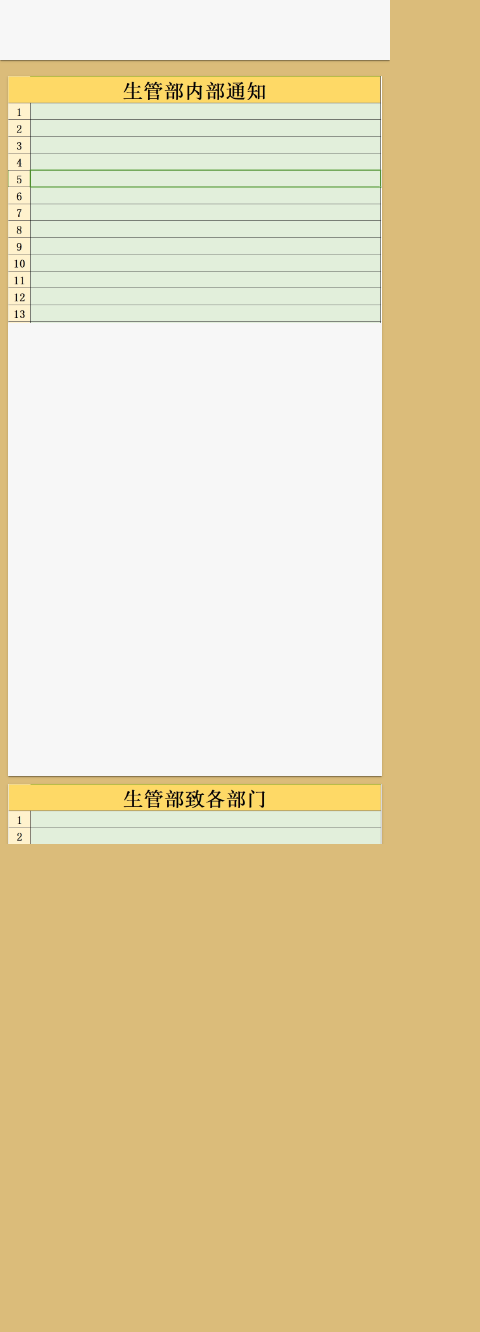
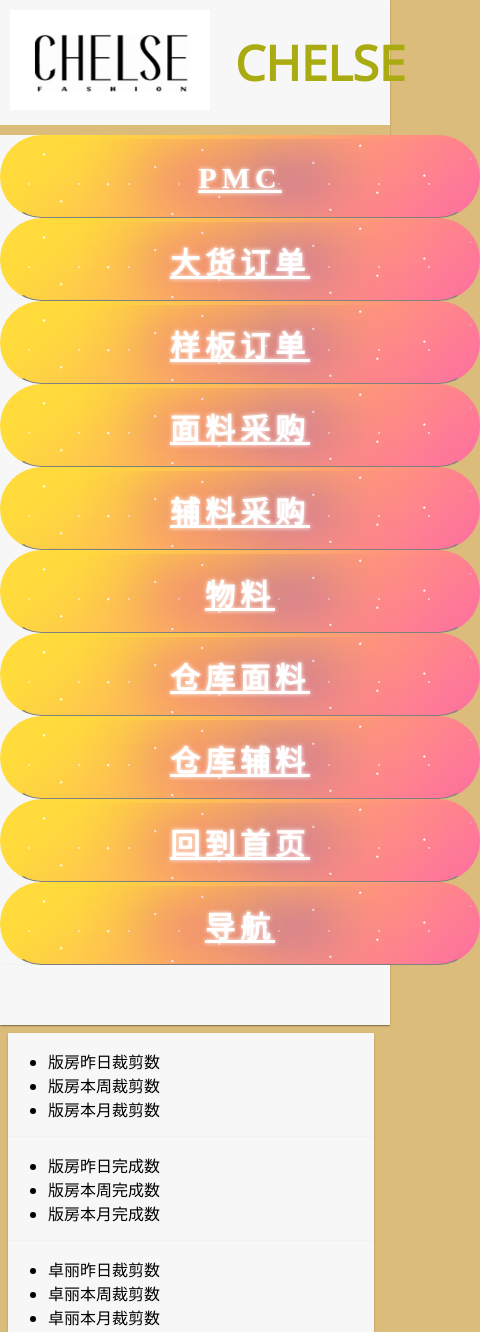
Before and after one commit to xinchenlon/LONG, a plain HTML site: page 卓尔特/生管部.html in a window 390 px wide. Shown: the top 1332 px of the page, 480 px wide, since content can reach past the window. Before the commit the page ends 844 px from the top, so only its background shows below. Drawn offline with nearby package versions, Linux system fonts and the light colour scheme.

Commit message:
Update 生管部.html

```diff
--- a/卓尔特/生管部.html
+++ b/卓尔特/生管部.html
@@ -36,16 +36,16 @@ font-weight:800;
 color: #aa1;}
 /*当屏幕小于600px时要改变的CSS*/
 @media(max-width:600px)
-{.CBL{display:none;}
+{.CBL{flex-direction:column;}
 .NRQ{flex-direction:column;}
 .SJQ{flex-direction:column;}
 .YQ{display:none;}
 .SJK{flex:auto}}
 </style>
 </head>
-<body class="FLEX ">
+<body class="FLEX CBL">
 <!-- 侧边栏 -->
-<div style="width:250px；z-index:2" class="CBL B YY">
+<div style="width:250px；z-index:2" class="B YY">
 <!-- 头像栏 -->
 <div style="padding:10px;align-items:center;justify-content:flex-start; border-bottom:10px solid #DBBC7A;" class="FLEX">
 <a href="http://chelsefashion.com/zh-CN/index.html" title="点击跳转CHELSE官网"><img
@@ -204,19 +204,19 @@ alt=""/></a>
 <!-- 头部栏 -->
 <div style="height:60px;z-index:1" class="B YY"></div>
 <!-- 内容区 -->
-<div style="overflow:auto;"class="  FLEX1 FLEX">
+<div style="overflow:auto;"class="NRQ  FLEX1 FLEX">
 <!-- 左区 -->
 <div style="flex:4" class="FLEX COLUMN MG8 ">
 <!-- 数据区 -->
-<div class="YQ FLEX">
+<div class="SJQ FLEX">
 <!-- 数据块 -->
-<div style="height:100px" class="SJK FLEX1 B YY MGR8"><ul><li>版房昨日裁剪数</li> <li>版房本周裁剪数</li> <li>版房本月裁剪数</li></ul></div>
-<div style="height:100px" class="SJK FLEX1 B YY MGR8"><ul><li>版房昨日完成数</li> <li>版房本周完成数</li> <li>版房本月完成数</li></ul></div>
-<div style="height:100px" class="SJK FLEX1 B YY MGR8"><ul><li>卓丽昨日裁剪数</li> <li>卓丽本周裁剪数</li> <li>卓丽本月裁剪数</li></ul></div>
-<div style="height:100px" class="SJK FLEX1 B YY MGR8"><ul><li>卓丽昨日完成数</li> <li>卓丽本周完成数</li> <li>卓丽本月完成数</li></ul></div>
+<div style="height:100px" class=" FLEX1 B YY MGR8"><ul><li>版房昨日裁剪数</li> <li>版房本周裁剪数</li> <li>版房本月裁剪数</li></ul></div>
+<div style="height:100px" class=" FLEX1 B YY MGR8"><ul><li>版房昨日完成数</li> <li>版房本周完成数</li> <li>版房本月完成数</li></ul></div>
+<div style="height:100px" class="FLEX1 B YY MGR8"><ul><li>卓丽昨日裁剪数</li> <li>卓丽本周裁剪数</li> <li>卓丽本月裁剪数</li></ul></div>
+<div style="height:100px" class="FLEX1 B YY MGR8"><ul><li>卓丽昨日完成数</li> <li>卓丽本周完成数</li> <li>卓丽本月完成数</li></ul></div>
 </div>
 <!-- 列表区 -->
-<div class="SJQ FLEX COLUMN">
+<div class=" FLEX COLUMN SJK">
 <!-- 列表项 -->
 <div style="height:700px" class="B YY MGT8">
 <img style="display: inline-block; width: 100%; max-width: 100%; height: auto;"
```
